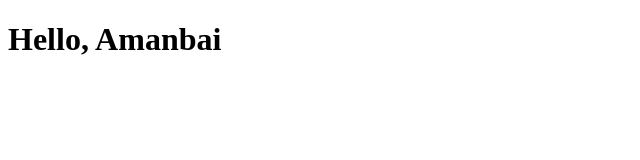
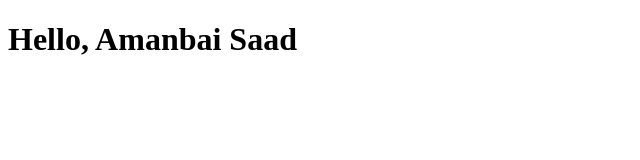
Before and after one commit to mnb08/lesson-git, a plain HTML site: page index.html in a window 1280 px wide. Shown: the whole page, without its empty margins (0-640 px from the left). Drawn offline with Linux system fonts and the light colour scheme.

```diff
--- a/index.html
+++ b/index.html
@@ -6,6 +6,6 @@
         <title>Document</title>
     </head>
     <body>
-        <h1>Hello, Amanbai</h1>
+        <h1>Hello, Amanbai Saad</h1>
     </body>
 </html>
--- /dev/null
+++ b/style.css
@@ -0,0 +1 @@
+jtjdtjukujhgfnthndgmgjdstm
```
Also changed, not shown: 1 other file.
